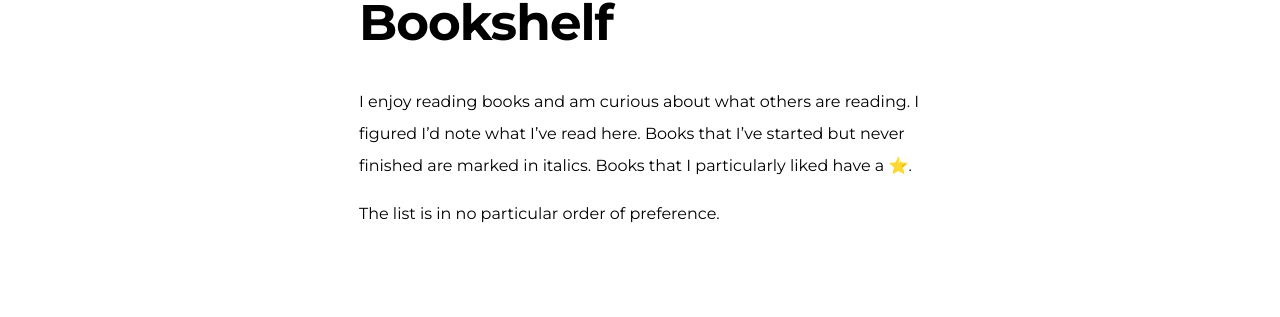
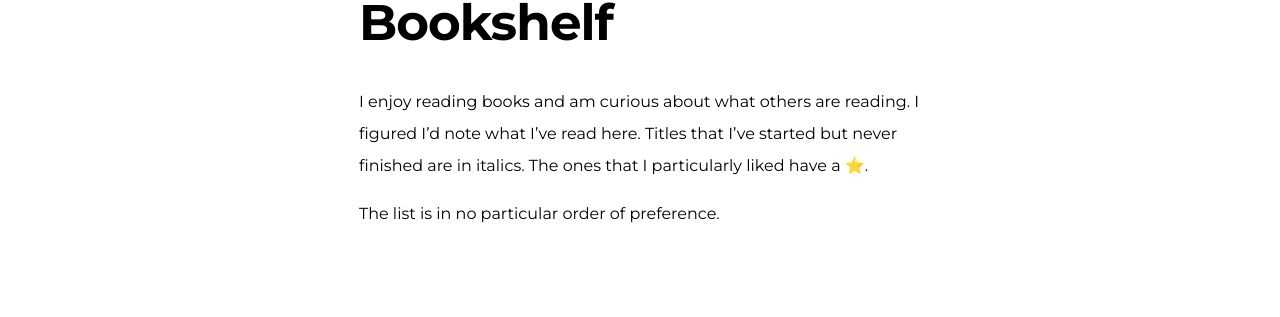
Before and after one commit to CleonWong/cleonwong-site, a Jekyll site: the page built from _pages/004_bookshelf.md, in a window 1280 px wide. Shown: the part 330-647 px from the top of the page. Built offline with Jekyll 4.4.1, drawn with Linux system fonts in a browser that asks for light colours.

Commit message:
Minor changes

```diff
--- a/_pages/004_bookshelf.md
+++ b/_pages/004_bookshelf.md
@@ -5,6 +5,6 @@ description: What I've read.
 permalink: /bookshelf/
 ---
 
-I enjoy reading books and am curious about what others are reading. I figured I’d note what I’ve read here. Books that I’ve started but never finished are marked in italics. Books that I particularly liked have a ⭐️.
+I enjoy reading books and am curious about what others are reading. I figured I’d note what I’ve read here. Titles that I’ve started but never finished are in italics. The ones that I particularly liked have a ⭐️.
 
 The list is in no particular order of preference.
```
Also changed, not shown: _pages/005_fav-blogs.md (+2 -0 lines).
